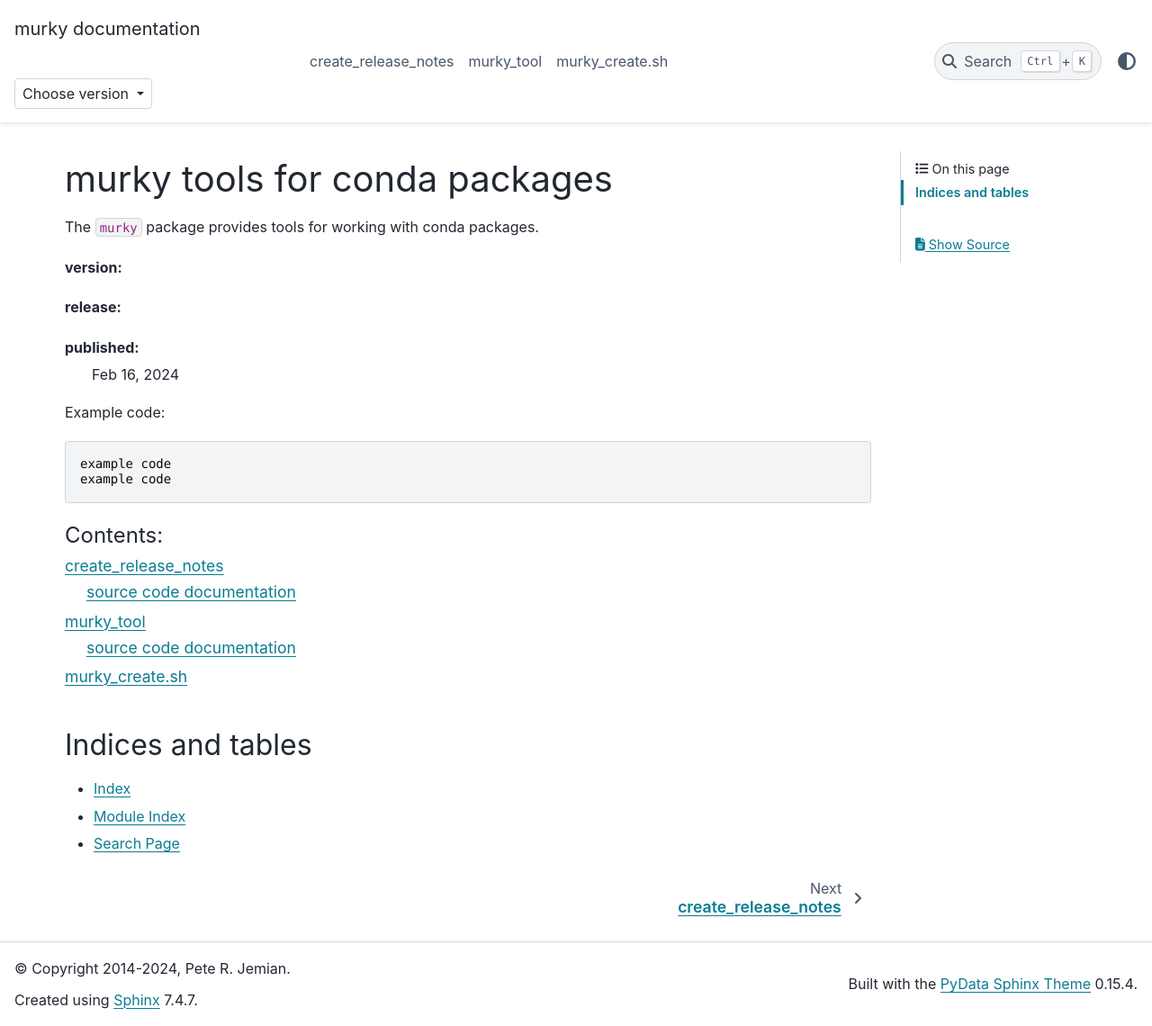
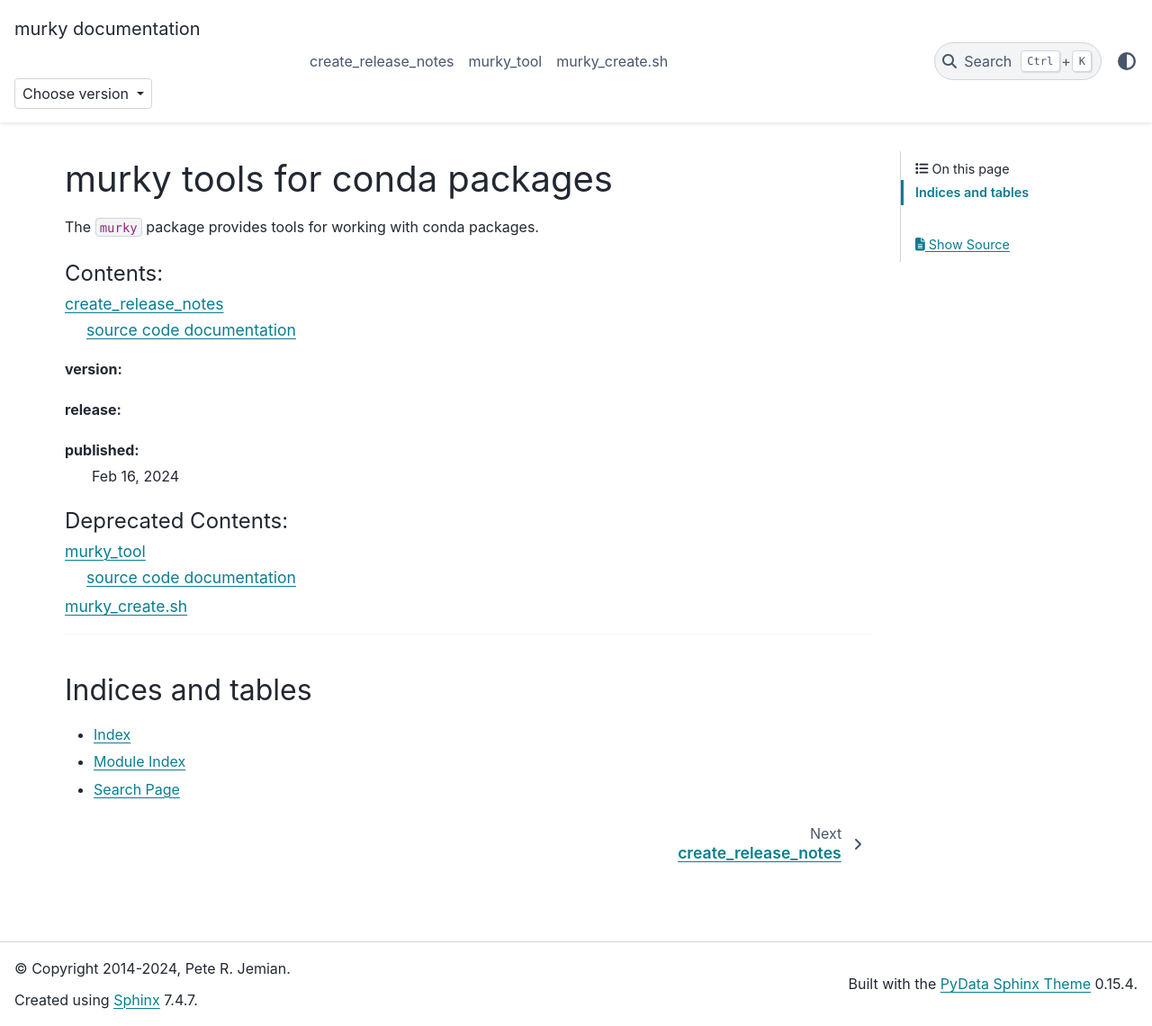
Before and after one commit to prjemian/murky, a Sphinx documentation site: the page built from docs/source/index.rst, in a window 1280 px wide and 1140 px high. Shown: the whole window at 90% size. Built offline with Sphinx 7.4.7 and the PyData theme 0.15.4, drawn with Linux system fonts in a browser that asks for light colours; the version number could not be read and is left out.

Commit message:
DOC separate deprecated content

```diff
--- a/docs/source/index.rst
+++ b/docs/source/index.rst
@@ -3,6 +3,12 @@ murky tools for conda packages
 =================================
 
 The ``murky`` package provides tools for working with conda packages.
+
+.. toctree::
+   :maxdepth: 2
+   :caption: Contents:
+
+   create_release_notes
 
 version:
    |version|
@@ -11,19 +17,14 @@ release:
 published:
    |today|
 
-Example code::
-
-   example code
-   example code
-
 .. toctree::
    :maxdepth: 2
-   :caption: Contents:
+   :caption: Deprecated Contents:
 
-   create_release_notes
    murky_tool
    murky_create
 
+-----
 
 Indices and tables
 ==================
```
